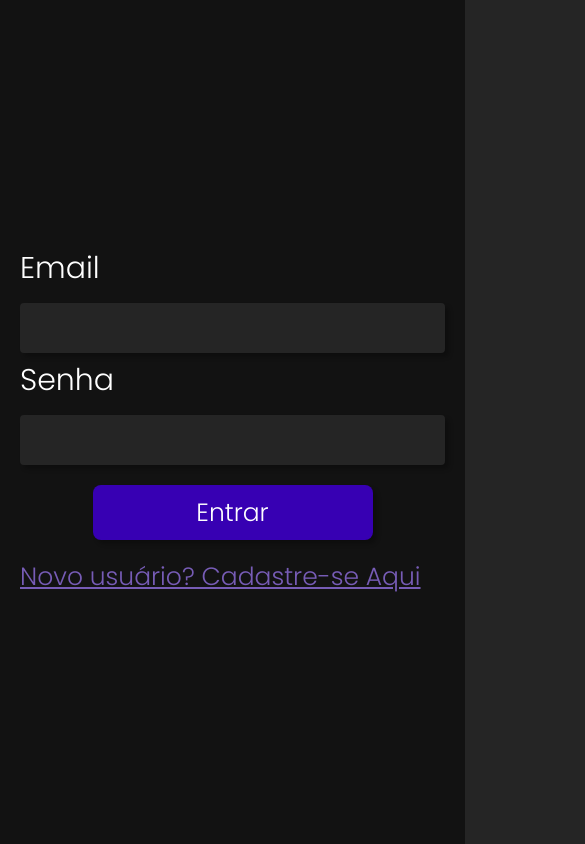
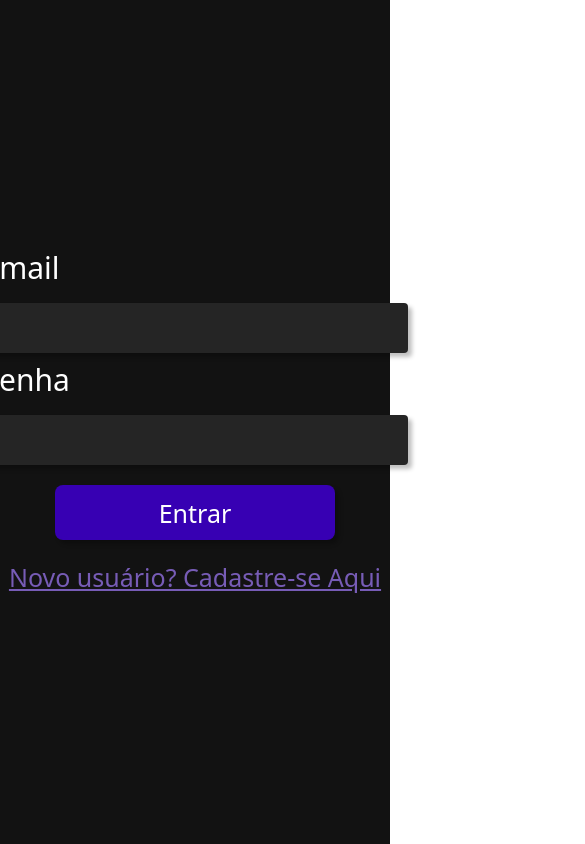
Before and after one commit to Ga-Alves/Projeto3, a React (Create React App) app in the folder React-App/: page / in a window 390 px wide. Shown: the top 844 px of the page, 585 px wide, since content can reach past the window. Built offline with nearby package versions, Linux system fonts and the light colour scheme.

Commit message:
responsividade das primeiras paginas concertada

```diff
--- a/React-App/src/App.js
+++ b/React-App/src/App.js
@@ -10,9 +10,9 @@ export default function App() {
 
   return (
     <>
-      <div className="App">
-          <AppRoutes/>
-      </div>
+
+      <AppRoutes/>
+
     </>
   );
 }
--- a/React-App/src/AppRoutes.jsx
+++ b/React-App/src/AppRoutes.jsx
@@ -41,7 +41,7 @@ const AppRoutes = () =>{
                 <AuthProvider>
                     <Routes>
                     <Route exact path='/' element = {<Login/>} />
-                        <Route path='/cadastro' element = {<Cadastro/>} />
+                    <Route path='/cadastro' element = {<Cadastro/>} />
                         <Route path='/dashboard' element = {<Private><Dashboard/></Private>}>
                             <Route path='account' element = {<MyAccount/>} />
                             <Route path='home' element = {<Home/>} />
--- a/React-App/src/pages/DashBoard/DashBoard.js
+++ b/React-App/src/pages/DashBoard/DashBoard.js
@@ -24,7 +24,7 @@ export default function Dashboard() {
   console.log(activePage)
 
     return (
-       <>
+       <div className="App">
           <Navbar className="navbar">
             <Container>
             <Nav className="flex-column">
@@ -37,8 +37,7 @@ export default function Dashboard() {
             </Nav>
             </Container>
           </Navbar>
-
           {<Outlet />}
-       </>
+       </div>
     );
   }
--- a/React-App/src/pages/Login/Login.js
+++ b/React-App/src/pages/Login/Login.js
@@ -43,7 +43,7 @@ export default function Login(){
                 <button className="login-btn" onClick={() => handleClick()}>Entrar</button>
             </div>
 
-            <div>
+            <div className="div-btn">
                 <Link className="link" to='/cadastro'>Novo usuário? Cadastre-se Aqui</Link>
             </div>
 
```
